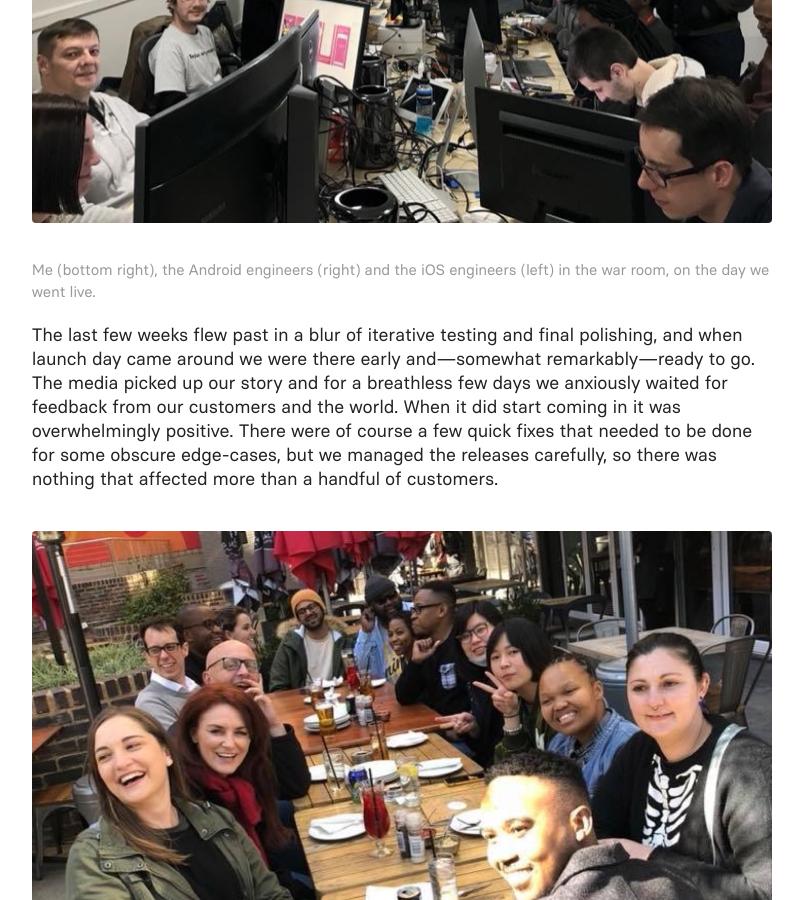
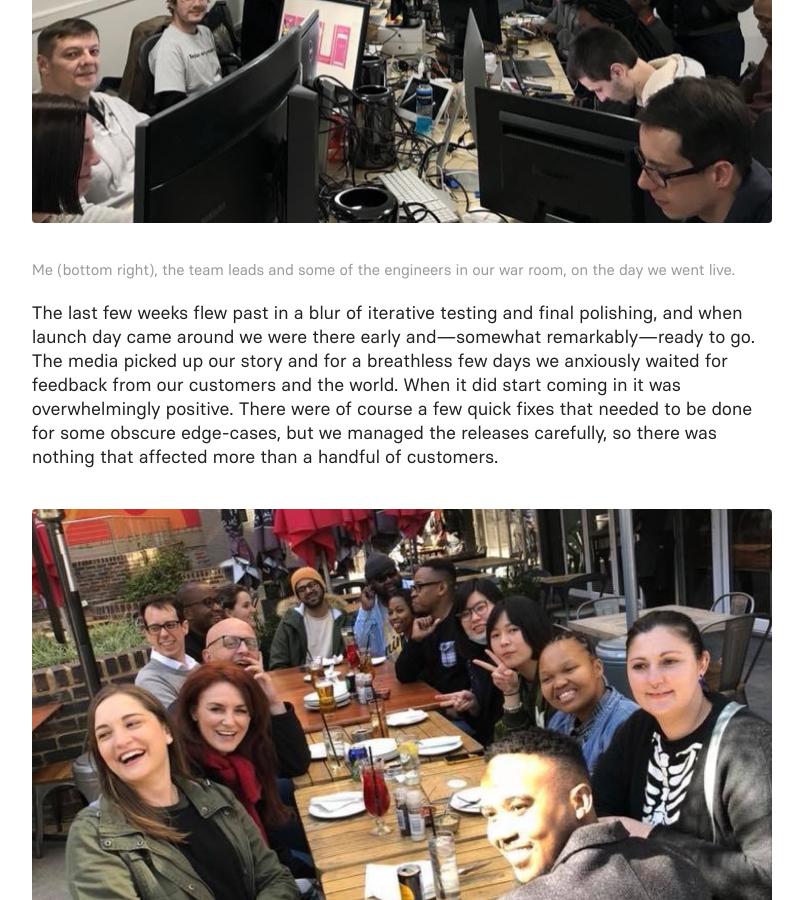
Before and after one commit to stuartwiener/stuartwiener.github.io, a Jekyll site: the page built from absa.html, in a window 1280 px wide and 900 px high, scrolled down 8752 px. Shown: the whole window, without its empty margins (173-976 px from the left). Built offline with Jekyll 4.4.1, drawn with Linux system fonts in a browser that asks for light colours.

Commit message:
better sidebars

```diff
--- a/absa.html
+++ b/absa.html
@@ -102,7 +102,7 @@ title: Absa
 
     <img class="narrow" src="{{ site.url }}/assets/app-go-live.jpg"  alt="">
 
-    <p class="sidebar">Me (bottom right), the Android engineers (right) and the iOS engineers (left) in the war room, on the day we went live.</p>
+    <p class="sidebar">Me (bottom right), the team leads and some of the engineers in our war room, on the day we went live.</p>
 
     <p>The last few weeks flew past in a blur of iterative testing and final polishing, and when launch day came around we were there early and—somewhat remarkably—ready to go. The media picked up our story and for a breathless few days we anxiously waited for feedback from our customers and the world. When it did start coming in it was overwhelmingly positive. There were of course a few quick fixes that needed to be done for some obscure edge-cases, but we managed the releases carefully, so there was nothing that affected more than a handful of customers.</p>
 
```
